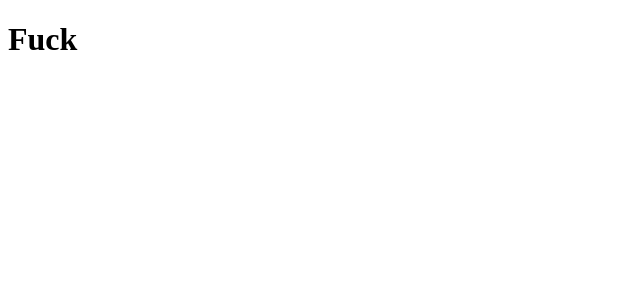
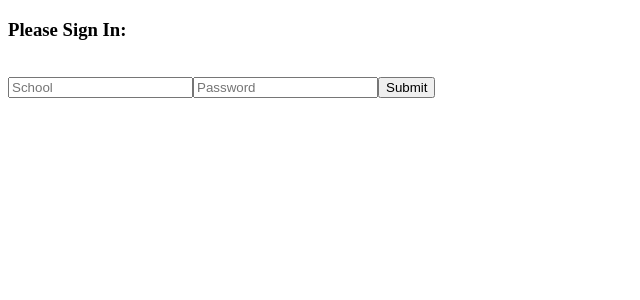
Before and after one commit to stepheng1492/Accountable, a React app: page / in a window 1280 px wide. Shown: the top 300 px of the page, without its empty margins (0-640 px from the left). Built offline with nearby package versions, Linux system fonts and the light colour scheme; the HTML template or start-up script is replaced by a standard one.

Commit message:
page rendering success

```diff
--- a/client/src/index.jsx
+++ b/client/src/index.jsx
@@ -4,15 +4,31 @@ import ReactDOM from 'react-dom';
 class App extends React.Component {
     constructor(props) {
         super(props);
+        this.state = {
+            loggedIn: false,
+            admin: false,
+            teacher: false
+        }
     }
 
     render() {
-        return (
+        const { isLoggedIn } = this.state;
 
-            <div>
-                <h1>Fuck</h1>
-            </div>
+        if (!isLoggedIn) {
+            return (
+                <div>
+                    <form>
+                        <label>
+                            <h3>Please Sign In:</h3>
+                            <br />
+                            <input type="text" name="school" placeholder="School" />
+                            <input type="text" placeholder="Password" />
+                        </label>
+                        <input type="submit" value="Submit" />
+                    </form>
+                </div>
             )
+        }
     }
 }
 
```
Also changed, not shown: 1 other file (tests, documents, lock files or other folders).
